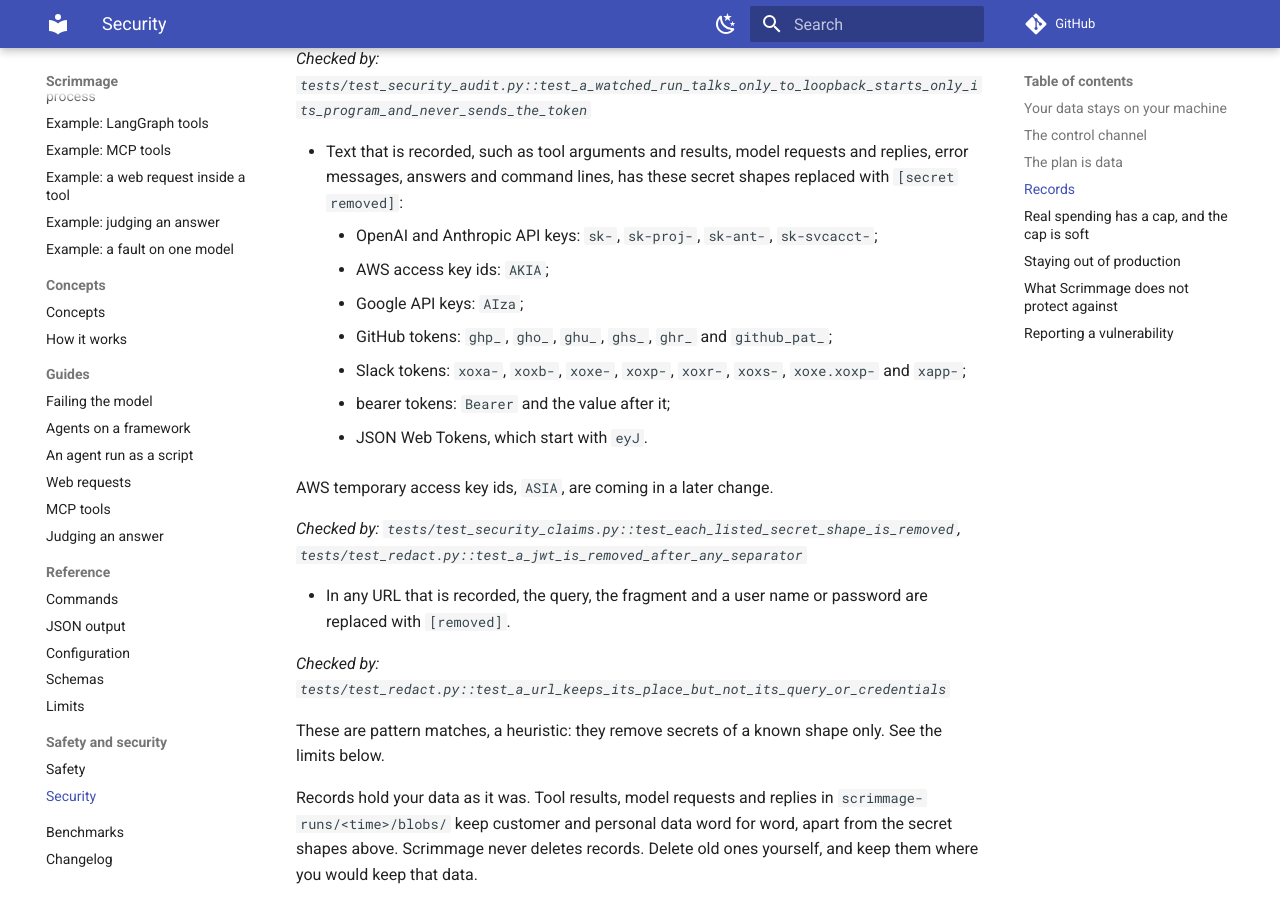
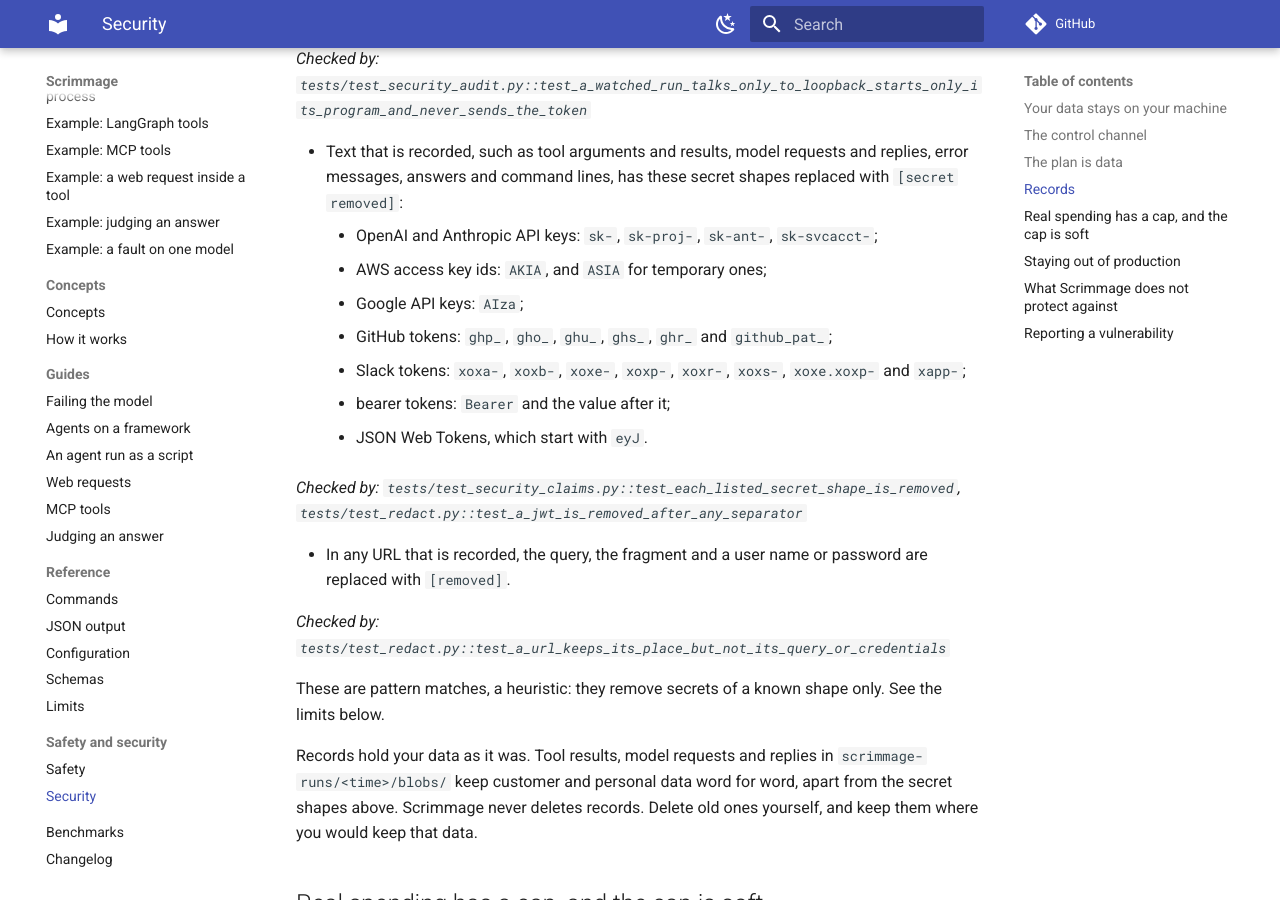
Before and after one commit to ManishKumar97/scrimmage, an MkDocs documentation site: the page built from docs/security.md, in a window 1280 px wide and 900 px high, scrolled down 2910 px. Built offline with MkDocs 1.6.1 and Material for MkDocs 9.7.7, drawn with Linux system fonts in a browser that asks for light colours; comment, search, counter and statistics services are not loaded.

Commit message:
docs(security): list ASIA keys and allow mcp_gate's asyncio import
J3b1 added the ASIA pattern and an asyncio import in mcp_gate for CancelledError. The page lists ASIA as removed now, with its own shape test, and the process-start scan allows the import, while its call check still forbids asyncio's process functions.

```diff
--- a/docs/security.md
+++ b/docs/security.md
@@ -92,14 +92,12 @@ Every gated call is written to a record in `scrimmage-runs/`, next to your `scri
 
 - Text that is recorded, such as tool arguments and results, model requests and replies, error messages, answers and command lines, has these secret shapes replaced with `[secret removed]`:
     - OpenAI and Anthropic API keys: `sk-`, `sk-proj-`, `sk-ant-`, `sk-svcacct-`;
-    - AWS access key ids: `AKIA`;
+    - AWS access key ids: `AKIA`, and `ASIA` for temporary ones;
     - Google API keys: `AIza`;
     - GitHub tokens: `ghp_`, `gho_`, `ghu_`, `ghs_`, `ghr_` and `github_pat_`;
     - Slack tokens: `xoxa-`, `xoxb-`, `xoxe-`, `xoxp-`, `xoxr-`, `xoxs-`, `xoxe.xoxp-` and `xapp-`;
     - bearer tokens: `Bearer` and the value after it;
     - JSON Web Tokens, which start with `eyJ`.
-
-  AWS temporary access key ids, `ASIA`, are coming in a later change.
 
   *Checked by: `tests/test_security_claims.py::test_each_listed_secret_shape_is_removed`, `tests/test_redact.py::test_a_jwt_is_removed_after_any_separator`*
 
```
Also changed, not shown: 1 other file.
